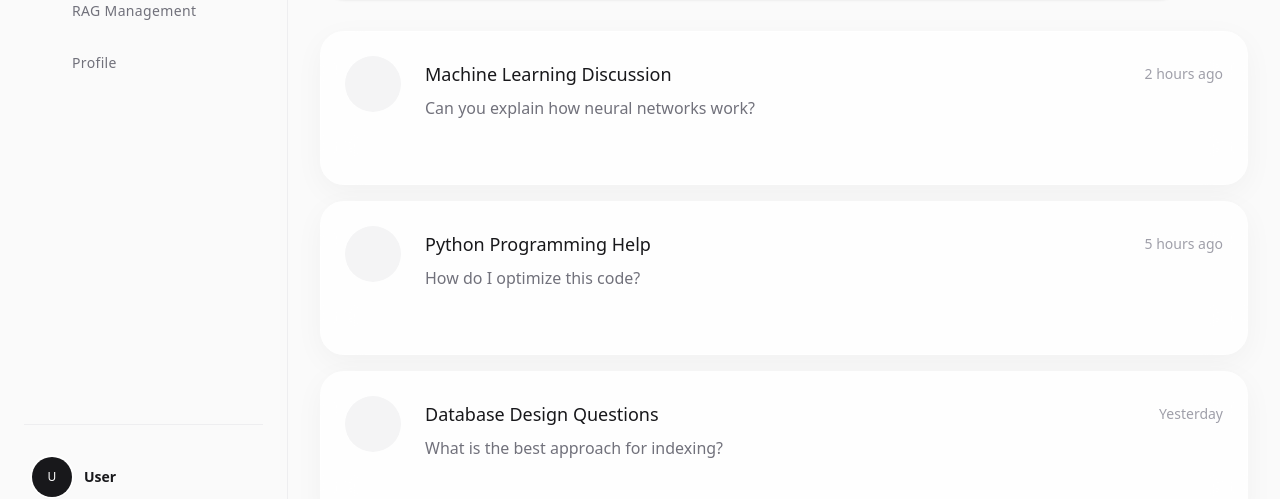
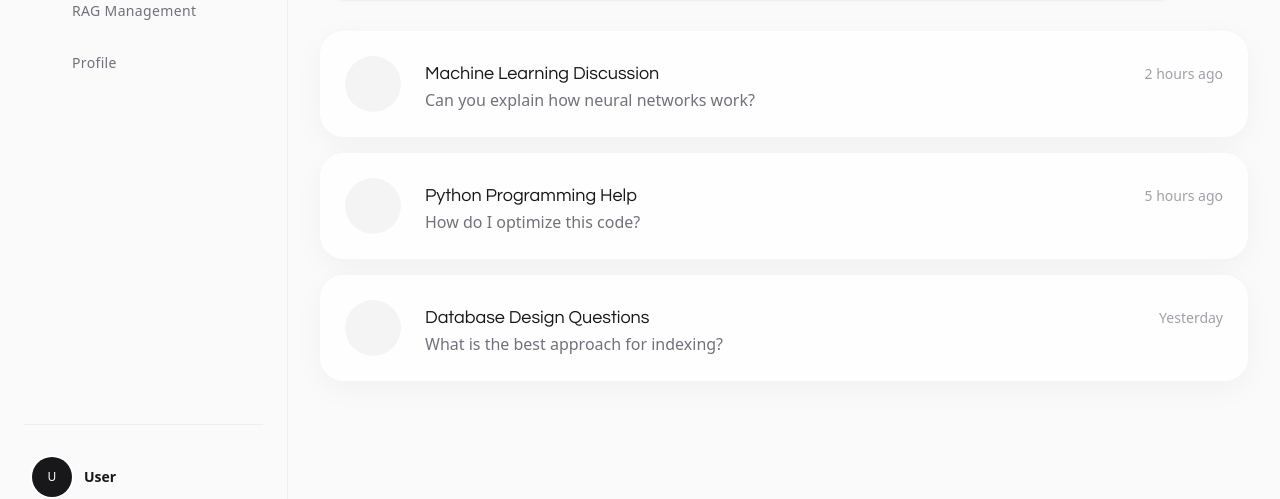
Before and after one commit to themilan1337/nerdie, a Nuxt app in the folder frontend/: page /dashboard/chat in a window 1280 px wide. Shown: the part 271-770 px from the top of the page. Built offline with nearby package versions, Linux system fonts and the light colour scheme; no server answers; some icons are missing; a web font is replaced by a local one.

Commit message:
Update index.vue

```diff
--- a/frontend/app/pages/dashboard/chat/index.vue
+++ b/frontend/app/pages/dashboard/chat/index.vue
@@ -97,13 +97,11 @@ const deleteChat = (chatId: string, event: Event) => {
 
 <template>
   <div>
-    <!-- Page Header -->
     <div class="mb-12">
       <h1 class="text-4xl font-['Questrial'] font-light tracking-tight text-zinc-900 mb-3">Chat History</h1>
       <p class="text-zinc-500 font-light text-base">View and manage your conversations</p>
     </div>
 
-    <!-- Search and Filters -->
       <div class="flex items-center mb-8 gap-4 w-full md:w-auto">
         <div class="relative flex-1 md:w-80 group">
           <Icon icon="hugeicons:search-01" class="w-5 h-5 absolute left-4 top-1/2 -translate-y-1/2 text-zinc-400 group-hover:text-zinc-600 transition-colors" />
@@ -140,34 +138,13 @@ const deleteChat = (chatId: string, event: Event) => {
           </div>
 
           <div class="flex-1 min-w-0 pt-1">
-            <div class="flex items-center justify-between mb-2">
-              <h3 class="text-lg font-medium text-zinc-900 truncate pr-4 group-hover:text-black transition-colors">{{ chat.title }}</h3>
+            <div class="flex items-center justify-between">
+              <h3 class="text-lg font-['Questrial'] text-zinc-900 truncate pr-4 group-hover:text-black transition-colors">{{ chat.title }}</h3>
               <span class="text-sm text-zinc-400 font-light">{{ formatDate(chat.timestamp) }}</span>
             </div>
 
             <p class="text-zinc-500 line-clamp-2 font-light group-hover:text-zinc-600 transition-colors pr-12">{{ chat.lastMessage }}</p>
-
-            <div class="flex items-center gap-4 mt-4 opacity-0 group-hover:opacity-100 transition-all duration-300 translate-y-2 group-hover:translate-y-0">
-              <span class="text-xs font-medium px-2.5 py-1 rounded-full bg-zinc-200 text-zinc-600">
-                {{ chat.messageCount }} messages
-              </span>
-              <span v-if="chat.model" class="text-xs font-medium px-2.5 py-1 rounded-full bg-zinc-200 text-zinc-600 capitalize">
-                {{ chat.model }}
-              </span>
-            </div>
           </div>
-
-          <div class="absolute right-6 top-1/2 -translate-y-1/2 opacity-0 group-hover:opacity-100 transition-all duration-500 transform translate-x-4 group-hover:translate-x-0">
-            <Icon icon="hugeicons:arrow-right-01" class="w-6 h-6 text-zinc-400 group-hover:text-black" />
-          </div>
-
-          <button
-            @click.prevent="deleteChat(chat.id)"
-            class="absolute top-6 right-6 p-2 rounded-full hover:bg-zinc-200 text-zinc-300 hover:text-red-500 transition-colors opacity-0 group-hover:opacity-100 z-10"
-            title="Delete conversation"
-          >
-            <Icon icon="hugeicons:delete-02" class="w-4 h-4" />
-          </button>
         </NuxtLink>
       </TransitionGroup>
     </div>
```
